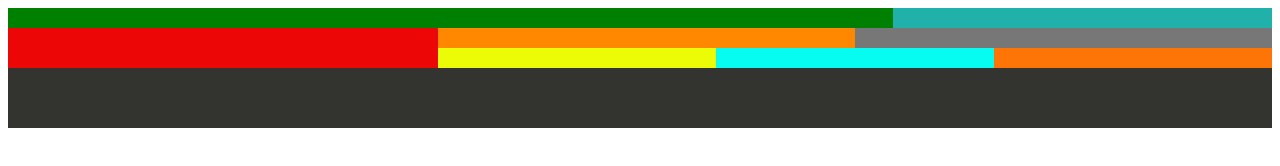
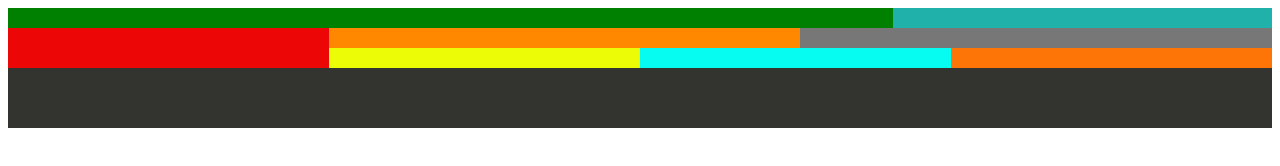
Before and after one commit to ThomasCOSSY/exo-HTMLCSS, a plain HTML site: page exo6/index.html in a window 1280 px wide. Drawn offline with Linux system fonts and the light colour scheme.

Commit message:
modification avec flex

```diff
--- a/exo6/index.html
+++ b/exo6/index.html
@@ -6,22 +6,30 @@
         <link href="style.css" rel="stylesheet" type="text/css">
     </head>
     <body>
-        <div class="tableau">
+
+        <div class="tableau"> <!--première ligne-->
+
             <div class="cellule1"></div>
             <div class="cellule2"></div>
-        </div>
-        <div class="tableau">
+
+        </div class="tableau">
+
+        <div class="tableau"><!--deuxième ligne, un bloc rouge, et un bloc 5 cellules-->
+
             <div class="cellule5"></div>
+
+            <div class="minitableau">
                 <div class="cellule3"></div>
                 <div class="cellule4"></div>
-        </div>
-        <div class="tableau">
-            <div class="cellule5"></div>
+
                 <div class="cellule6"></div>
                 <div class="cellule7"></div>
                 <div class="cellule8"></div>
             </div>
-        <div class="cellule9"></div>
+        </div class="tableau">
+
+        <div class="cellule9"></div> <!--troisième ligne-->
+
     </body>
 
     </html>
--- a/exo6/style.css
+++ b/exo6/style.css
@@ -1,6 +1,7 @@
 .tableau {
-    flex-direction: row;
-    display: flex;
+
+    display: flex; /*mode cascade, ça se suit*/
+    flex-direction: row
 
 }
 
@@ -18,13 +19,13 @@
 
 .cellule3 {
     background-color: #ff8800;
-    width : 33%;
+    width : 50%;
     height: 20px;
 }
 
 .cellule4 {
     background-color: rgb(119, 119, 119);
-    width : 33%;
+    width : 50%;
     height: 20px;
 
 }
@@ -32,24 +33,24 @@
 .cellule5 {
     background-color: rgb(236, 6, 6);
     width : 34%;
-    height: 20px;
+    height: 40px;
 }
 
 .cellule6 {
     background-color: rgb(235, 252, 6);
-    width : 22%;
+    width : 33%;
     height: 20px;
 }
 
 .cellule7 {
     background-color: rgb(6, 252, 240);
-    width : 22%;
+    width : 33%;
     height: 20px;
 }
 
 .cellule8 {
     background-color: rgb(252, 117, 6);
-    width : 22%;
+    width : 34%;
     height: 20px;
 }
 
@@ -58,3 +59,11 @@
     width : 100%;
     height: 60px;
 }
+
+.minitableau{
+    flex-wrap: wrap; /*retour à la ligne*/
+    display: flex; /*mode cascade, ça se suit*/
+    flex-direction: row;
+    width : 100%
+
+}
```
Lines whose indentation alone changed are shown as unchanged.
